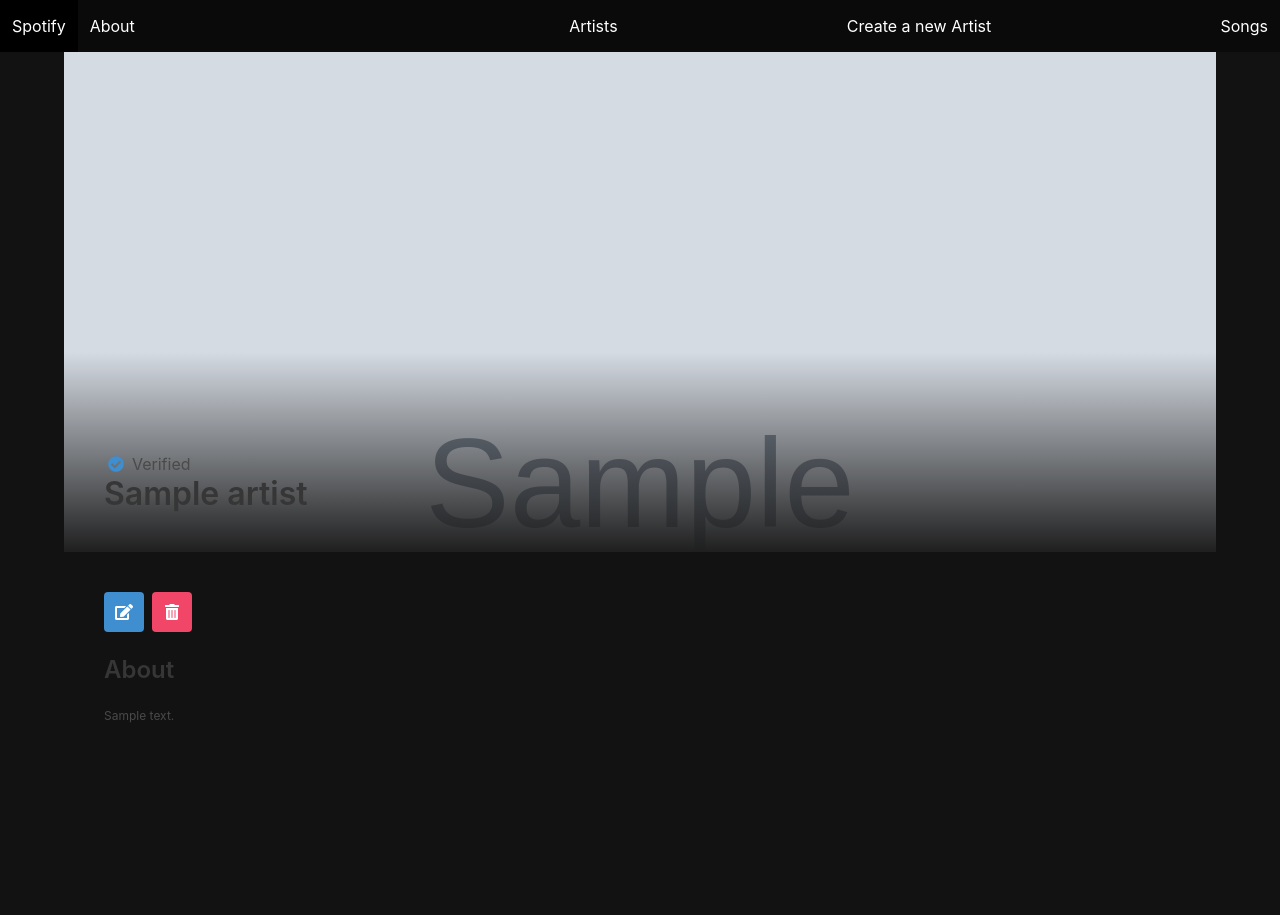
After one commit to MikyGabry/Spotify_django, a Django app: page /artists/1/ in a window 1280 px wide. The commit adds this page. Shown: the top 915 px of the page. Run offline with Django 4.2, Linux system fonts and the light colour scheme; tables that the repository leaves empty hold one stand-in row (values such as "Sample post"); grey boxes marked "Sample" are stand-in pictures.

Commit message:
Created the artist_detail.html

```diff
--- a/main_app/static/styles/main.css
+++ b/main_app/static/styles/main.css
@@ -8,6 +8,11 @@ h1,
   h2,
   h3 {
     color: #ffffff;
+  }
+
+  .container {
+    padding: 40px;
+    padding-right: 0;
   }
 
   .title {
@@ -22,7 +27,7 @@ h3 {
   }
 
   .gallery .card {
-    transition: .1s linear;
+    transition: 0.1s linear;
   }
 
   .gallery .card:hover {
@@ -33,3 +38,41 @@ h3 {
   p {
     font-size: 12px;
   }
+
+  .detail__img {
+    position: absolute;
+    left: 0;
+    top: 0;
+    width: 100%;
+    height: 500px;
+    background-color: #ffffff;
+    overflow: hidden;
+  }
+
+  .detail__img::after {
+    content: "";
+    background-image: linear-gradient(transparent 60%, #1f1f1f);
+    position: absolute;
+    top: 0;
+    left: 0;
+    width: 100%;
+    height: 100%;
+    z-index: 5;
+  }
+
+  img {
+    width: 100%;
+    height: 500px;
+    object-fit: cover;
+    object-position: top;
+  }
+
+  .detail__name {
+    position: absolute;
+    z-index: 5;
+    top: 400px;
+  }
+
+  .detail__container {
+    margin-top: 500px;
+  }
--- /dev/null
+++ b/main_app/templates/artist_detail.html
@@ -0,0 +1,36 @@
+{% extends 'base.html' %}
+{% block content %}
+<div class="detail__img">
+    <img src="{{artist.img}}" alt="{{artist.name}}" />
+</div>
+<div class="detail__name">
+    {% if artist.verified_artist %}
+    <div class="icon-text">
+        <span class="icon has-text-info">
+            <i class="fas fa-check-circle"></i>
+        </span>
+        <span>Verified</span>
+    </div>
+    {% endif %}
+    <h1 class="title">{{artist.name}}</h1>
+</div>
+<div class="detail__container">
+    <div class="buttons">
+        <a href="" class="button is-info">
+            <span class="icon">
+                <i class="fas fa-edit"></i>
+            </span>
+        </a>
+        <a href="" class="button is-danger">
+            <span class="icon">
+                <i class="fas fa-trash-alt"></i>
+            </span>
+        </a>
+    </div>
+    <div class="detail__about">
+        <h4 class="title is-4">About</h4>
+        <p>{{artist.bio}}</p>
+    </div>
+</div>
+
+{% endblock %}
--- a/main_app/templates/artist_list.html
+++ b/main_app/templates/artist_list.html
@@ -20,7 +20,7 @@
   </form>
 <div class="gallery">
     {% for artist in artists %}
-    <a href="">
+    <a href="{% url 'artist_detail' artist.pk %}">
         <div class="card">
             <div class="card-image">
                 <figure class="image is-square">
--- a/main_app/templates/base.html
+++ b/main_app/templates/base.html
@@ -7,6 +7,7 @@
         <meta name="viewport" content="width=device-width, initial-scale=1.0" />
         <link rel="stylesheet" href="{% static 'styles/main.css' %}">
         <script src="{% static 'scripts/main.js' %}" defer></script>
+        <link rel="stylesheet" href="https://cdnjs.cloudflare.com/ajax/libs/font-awesome/5.15.4/css/all.min.css">
         <link rel="stylesheet" href="https://cdn.jsdelivr.net/npm/bulma@0.9.2/css/bulma.min.css">
         <script src="https://code.jquery.com/jquery-3.6.0.min.js" integrity="sha256-/xUj+3OJU5yExlq6GSYGSHk7tPXikynS7ogEvDej/m4=" crossorigin="anonymous"></script>
         <title>Spotify - {% block title %}{% endblock %}</title>
--- a/main_app/views.py
+++ b/main_app/views.py
@@ -5,6 +5,7 @@ from django.http import HttpResponse
 from .models import Artist
 from django.views.generic.edit import CreateView
 from django.views.generic.base import TemplateView
+from django.views.generic import DetailView
 
 # Create your views here.
 class Home(TemplateView):
@@ -72,6 +73,10 @@ class ArtistList(TemplateView):
             context["artists"] = Artist.objects.all()
         return context
 
+class ArtistDetail(DetailView):
+    model = Artist
+    template_name = "artist_detail.html"
+
 
 # COME FARE SENTA template_name
 # class About(View):
```
Lines whose indentation alone changed are shown as unchanged.
